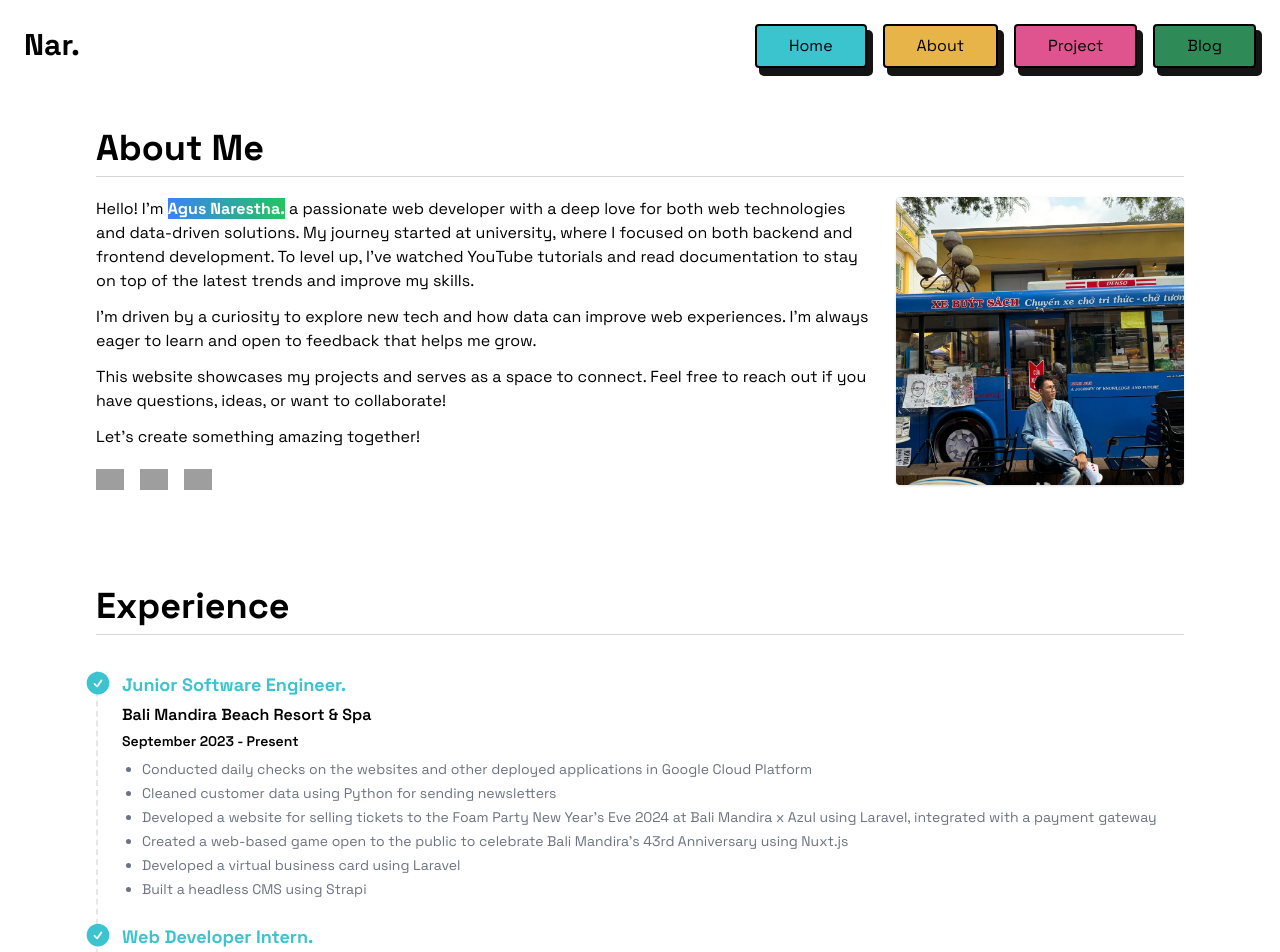
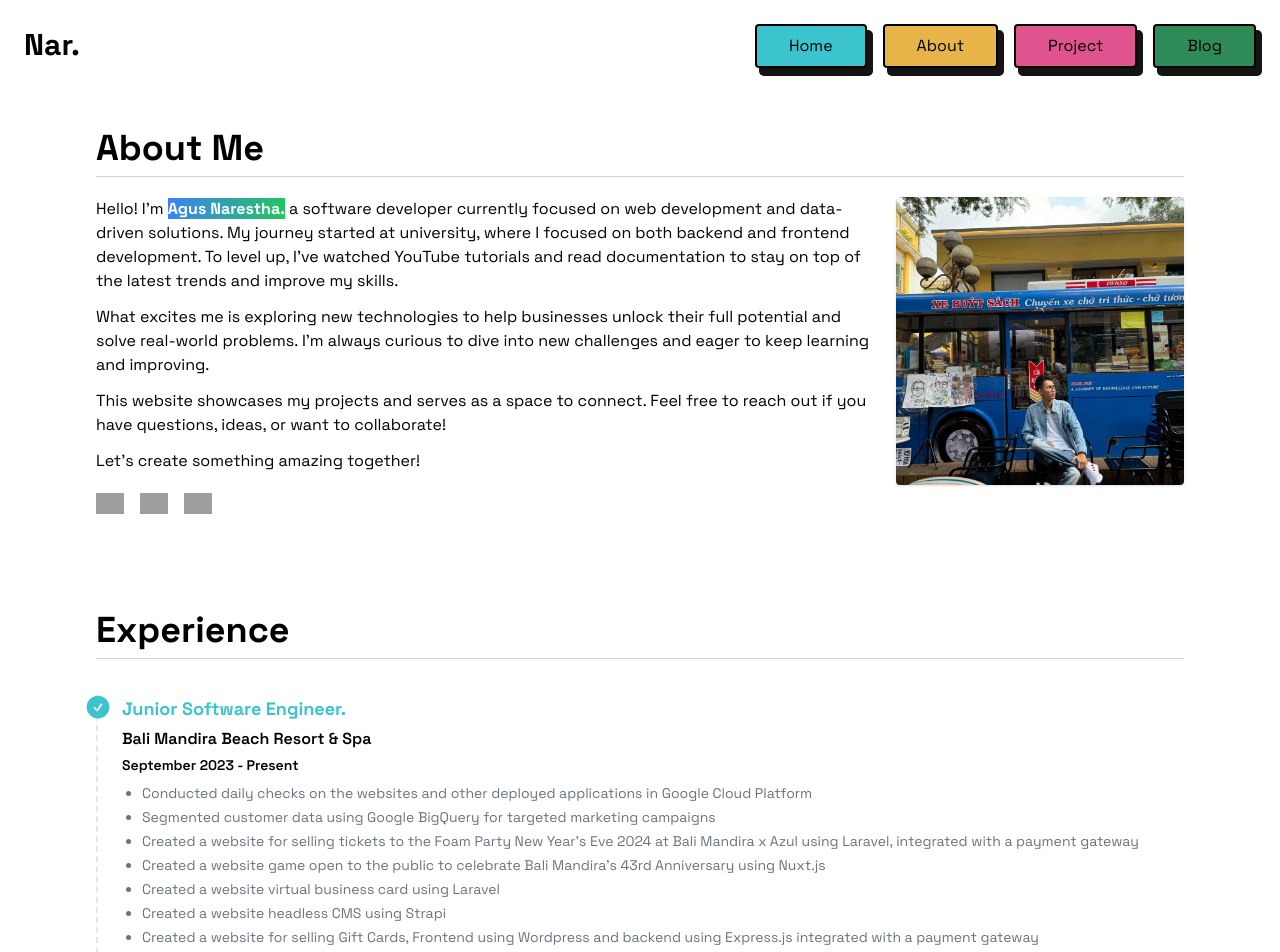
Before and after one commit to agusnarestha/nar-portfolio, a Next.js app: page /about in a window 1280 px wide. Shown: the top 952 px of the page. Built offline with nearby package versions, Linux system fonts and the light colour scheme; grey boxes are pictures that could not be loaded.

Commit message:
add: new project TypeMe and update job desc

```diff
--- a/src/components/sections/AboutSection.tsx
+++ b/src/components/sections/AboutSection.tsx
@@ -27,17 +27,17 @@ const AboutSection = () => {
             <span className="font-bold bg-gradient-to-r from-blue-500 to-green-500 text-white w-max">
               Agus Narestha.
             </span>{" "}
-            a passionate web developer with a deep love for both web
-            technologies and data-driven solutions. My journey started at
-            university, where I focused on both backend and frontend
-            development. To level up, I’ve watched YouTube tutorials and read
-            documentation to stay on top of the latest trends and improve my
-            skills.
+            a software developer currently focused on web development and
+            data-driven solutions. My journey started at university, where I
+            focused on both backend and frontend development. To level up, I’ve
+            watched YouTube tutorials and read documentation to stay on top of
+            the latest trends and improve my skills.
           </p>
           <p className="mt-3">
-            I'm driven by a curiosity to explore new tech and how data can
-            improve web experiences. I’m always eager to learn and open to
-            feedback that helps me grow.
+            What excites me is exploring new technologies to help businesses
+            unlock their full potential and solve real-world problems. I’m
+            always curious to dive into new challenges and eager to keep
+            learning and improving.
           </p>
           <p className="mt-3">
             This website showcases my projects and serves as a space to connect.
--- a/src/data/timelineData.json
+++ b/src/data/timelineData.json
@@ -5,11 +5,13 @@
     "date": "September 2023 - Present",
     "description": [
       "Conducted daily checks on the websites and other deployed applications in Google Cloud Platform",
-      "Cleaned customer data using Python for sending newsletters",
-      "Developed a website for selling tickets to the Foam Party New Year's Eve 2024 at Bali Mandira x Azul using Laravel, integrated with a payment gateway",
-      "Created a web-based game open to the public to celebrate Bali Mandira's 43rd Anniversary using Nuxt.js",
-      "Developed a virtual business card using Laravel",
-      "Built a headless CMS using Strapi"
+      "Segmented customer data using Google BigQuery for targeted marketing campaigns",
+      "Created a website for selling tickets to the Foam Party New Year's Eve 2024 at Bali Mandira x Azul using Laravel, integrated with a payment gateway",
+      "Created a website game open to the public to celebrate Bali Mandira's 43rd Anniversary using Nuxt.js",
+      "Created a website virtual business card using Laravel",
+      "Created a website headless CMS using Strapi",
+      "Created a website for selling Gift Cards, Frontend using Wordpress and backend using Express.js integrated with a payment gateway",
+      "Created automation with N8n workflows for various tasks such as alert notifications, data synchronization, and more"
     ]
   },
   {
```
Also changed, not shown: src/data/projectData.json (+8 -0 lines), public/project/typeme.webp (added).
